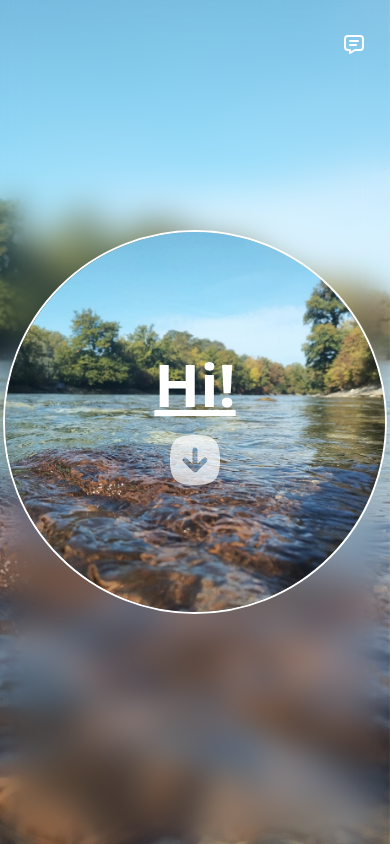
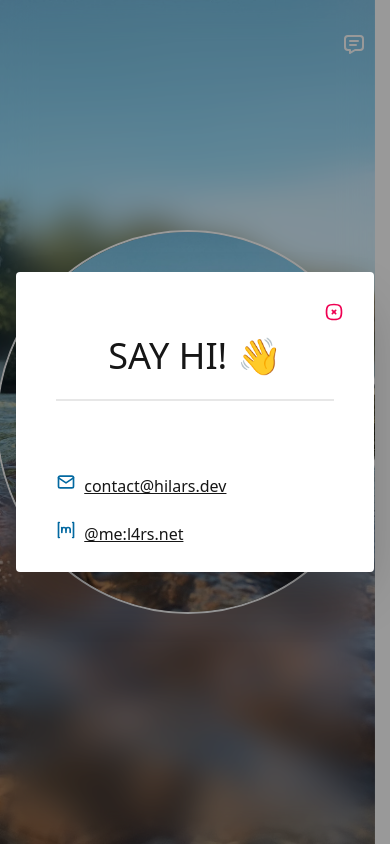
Before and after one commit to l4r-s/l4rs.net, a React (Vite) app: page / in a window 390 px wide. Both pictures are taken after a click on the button 354 px from the left and 44 px from the top of the page. Shown: the top 844 px of the page. Built offline with nearby package versions, Linux system fonts and the light colour scheme.

Commit message:
adds propper contact, social

```diff
--- a/src/App.tsx
+++ b/src/App.tsx
@@ -6,6 +6,7 @@ const Header = lazy(() => import("./components/Header"));
 const NotFound = lazy(() => import("./components/NotFound"));
 const Home = lazy(() => import("./components/Home"));
 const Sidebar = lazy(() => import("./components/Sidebar"));
+const Social = lazy(() => import("./components/Social"));
 const Welcome = lazy(() => import("./components/Welcome"));
 const Posts = lazy(() => import("./components/Posts"));
 
@@ -38,8 +39,13 @@ const App: React.FC = () => {
                   </div>
                   <div className="w-full">
                     <Home title={"Hi! 👋" + titleSuffix} />
-                    <div className="md:hidden lg:hidden flex items-center justify-center min-h-screen hero">
-                      <Welcome />
+                    <div className="md:hidden lg:hidden items-center justify-center min-h-screen hero">
+                      <div>
+                        <Welcome />
+                        <div className="mt-16">
+                          <Social />
+                        </div>
+                      </div>
                     </div>
                     <Posts />
                   </div>
--- /dev/null
+++ b/src/components/Contact.tsx
@@ -0,0 +1,30 @@
+import React from "react";
+import { IconMail, IconBrandMatrix } from "@tabler/icons-react";
+
+const Contact: React.FC = () => {
+  return (
+    <div>
+      <div className="container">
+        <h1 className="text-4xl uppercase text-center">Say Hi! 👋</h1>
+        <div className="divider divide-gray-400 mb-8"></div>
+
+        <div className="prose text-center">
+          <p className="flex mt-16">
+            <IconMail size={20} className="mr-2 text-primary" />{" "}
+            <a href="mailto:contact@hilars.dev" target="_blank">
+              contact@hilars.dev
+            </a>
+          </p>
+          <p className="flex">
+            <IconBrandMatrix size={20} className="mr-2 text-primary" />{" "}
+            <a href="https://matrix.to/#/@me:l4rs.net" target="_blank">
+              @me:l4rs.net
+            </a>
+          </p>
+        </div>
+      </div>
+    </div>
+  );
+};
+
+export default Contact;
--- a/src/components/Header.tsx
+++ b/src/components/Header.tsx
@@ -1,5 +1,6 @@
-import React, { useEffect, useState } from "react";
-import { IconMessage } from "@tabler/icons-react";
+import React, { lazy, useEffect, useState } from "react";
+import { IconMessage, IconSquareRoundedX } from "@tabler/icons-react";
+const Contact = lazy(() => import("./Contact"));
 
 const Header: React.FC = () => {
   const [isScrolled, setIsScrolled] = useState(false);
@@ -19,7 +20,26 @@ const Header: React.FC = () => {
     };
   }, []);
 
+  const openModal = () => {
+    const modal = document.getElementById(
+      "modal_contact"
+    ) as HTMLDialogElement | null;
+    if (modal) {
+      modal.showModal();
+    }
+  };
+
+  const closeModal = () => {
+    const modal = document.getElementById(
+      "modal_contact"
+    ) as HTMLDialogElement | null;
+    if (modal) {
+      modal.close();
+    }
+  };
+
   return (
+    <>
       <div
         className={`fixed top-0 m-3 w-full z-10 ${
           isScrolled ? "text-gray-600" : "text-white"
@@ -35,6 +55,7 @@ const Header: React.FC = () => {
                   tabIndex={0}
                   role="button"
                   className="btn btn-ghost btn-circle avatar"
+                  onClick={openModal}
                 >
                   <IconMessage className="w-10 rounded-full" />
                 </div>
@@ -43,6 +64,20 @@ const Header: React.FC = () => {
           </div>
         </div>
       </div>
+      <dialog id="modal_contact" className="modal">
+        <div className="modal-box">
+          <div className="modal-action -mt-2 -mr-2">
+            <form method="dialog">
+              <div className="btn btn-circle btn-ghost" onClick={closeModal}>
+                <IconSquareRoundedX size={20} className="text-error" />
+              </div>
+            </form>
+          </div>
+
+          <Contact />
+        </div>
+      </dialog>
+    </>
   );
 };
 
--- a/src/components/Posts.tsx
+++ b/src/components/Posts.tsx
@@ -45,8 +45,6 @@ const Posts: React.FC<Props> = () => {
             <div className="card-actions text-gray-300 mt-5">Feb 17 2024</div>
           </div>
         </div>
-
-
       </div>
     </div>
   );
--- a/src/components/Sidebar.tsx
+++ b/src/components/Sidebar.tsx
@@ -1,13 +1,8 @@
 import React, { lazy } from "react";
-import {
-  IconStars,
-  IconSticker2,
-  IconAddressBook,
-  IconBrandMatrix,
-} from "@tabler/icons-react";
-import { FaGithub, FaTwitter } from "react-icons/fa6";
+import { IconStars, IconSticker2, IconAddressBook } from "@tabler/icons-react";
 
 const Welcome = lazy(() => import("./Welcome"));
+const Social = lazy(() => import("./Social"));
 
 interface Props {
   showMenu: boolean;
@@ -42,35 +37,7 @@ const Sidebar: React.FC<Props> = (props) => {
           </ul>
         )}
 
-        <div className="flex justify-center items-center mt-16">
-          <div className="divider divide-gray-400 w-2/6"></div>
-        </div>
-
-        <div className="flex justify-center items-center">
-          <div className="tooltip tooltip-top" data-tip="Github">
-            <div className="btn mx-2">
-              <a href="https://github.com/l4r-s" target="_blank">
-                <FaGithub color="black" size={25} />
-              </a>
-            </div>
-          </div>
-
-          <div className="tooltip tooltip-top" data-tip="Twitter / X">
-            <div className="btn mx-2">
-              <a href="https://twitter.com/_l4rs" target="_blank">
-                <FaTwitter color="black" size={25} />
-              </a>
-            </div>
-          </div>
-
-          <div className="tooltip tooltip-top" data-tip="Matrix chat">
-            <div className="btn mx-2">
-              <a href="https://matrix.to/#/@me:l4rs.net" target="_blank">
-                <IconBrandMatrix color="black" size={25} />
-              </a>
-            </div>
-          </div>
-        </div>
+        <Social />
       </div>
     </div>
   );
--- /dev/null
+++ b/src/components/Social.tsx
@@ -0,0 +1,40 @@
+import React from "react";
+import { IconBrandMatrix } from "@tabler/icons-react";
+import { FaGithub, FaTwitter } from "react-icons/fa6";
+
+const Social: React.FC = () => {
+  return (
+    <>
+      <div className="flex justify-center items-center mt-16">
+        <div className="divider divide-gray-400 w-2/6"></div>
+      </div>
+      <div className="flex justify-center items-center">
+        <div className="tooltip tooltip-top" data-tip="Github">
+          <div className="btn mx-2">
+            <a href="https://github.com/l4r-s" target="_blank">
+              <FaGithub color="black" size={25} />
+            </a>
+          </div>
+        </div>
+
+        <div className="tooltip tooltip-top" data-tip="Twitter / X">
+          <div className="btn mx-2">
+            <a href="https://twitter.com/_l4rs" target="_blank">
+              <FaTwitter color="black" size={25} />
+            </a>
+          </div>
+        </div>
+
+        <div className="tooltip tooltip-top" data-tip="Matrix chat">
+          <div className="btn mx-2">
+            <a href="https://matrix.to/#/@me:l4rs.net" target="_blank">
+              <IconBrandMatrix color="black" size={25} />
+            </a>
+          </div>
+        </div>
+      </div>
+    </>
+  );
+};
+
+export default Social;
```
Also changed, not shown: src/components/Welcome.tsx (indentation only). Lines whose indentation alone changed are shown as unchanged.
